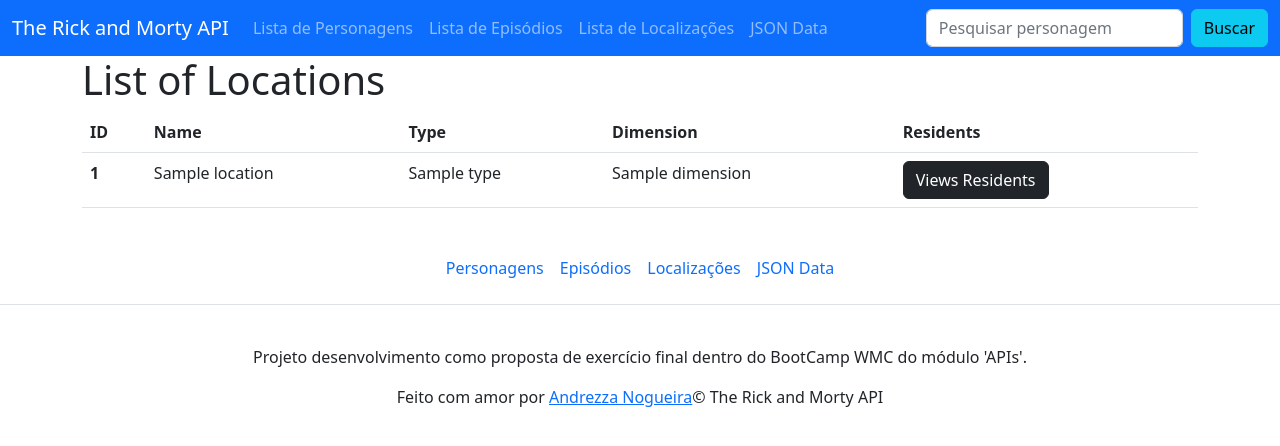
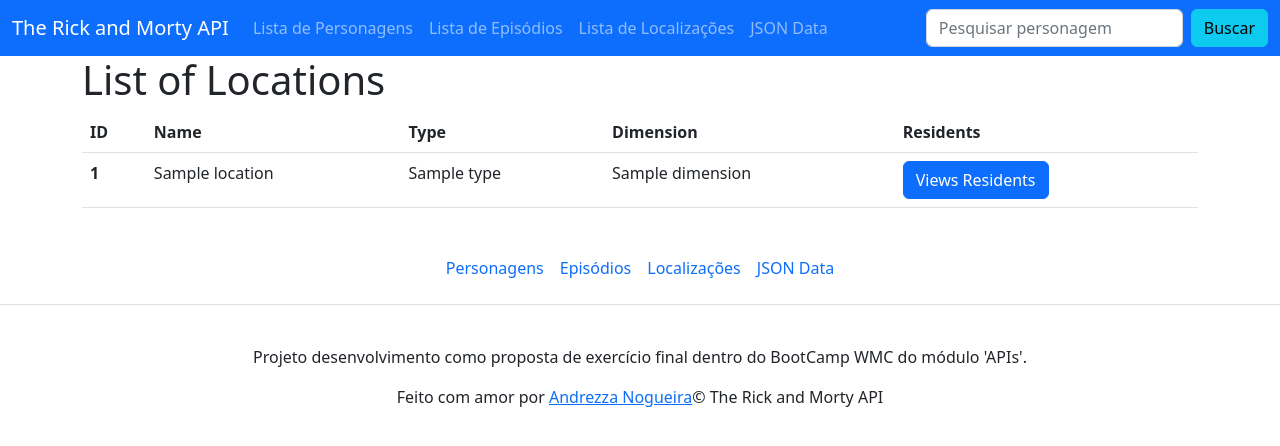
Before and after one commit to Andiichi/Desafio_API_Rick_and_Morty, a Flask app: template templates/locations.html in a window 1280 px wide. Shown: the top 446 px of the page. Run offline with Flask 3, Linux system fonts and the light colour scheme; the template is opened without the code that fills it: most values are stand-ins (such as "Sample title", 1, 10 or a date in 2020); grey boxes marked "Sample" are stand-in pictures.

Commit message:
Update locations.html

```diff
--- a/templates/locations.html
+++ b/templates/locations.html
@@ -20,7 +20,7 @@
         <td>{{ location.type }}</td>
         <td>{{ location.dimension }}</td>
         <td>
-          <button type="button" class="btn btn-dark" data-bs-toggle="modal" data-bs-target="#locationModal{{ location.id }}">
+          <button type="button" class="btn btn-primary" data-bs-toggle="modal" data-bs-target="#locationModal{{ location.id }}">
             Views Residents
           </button>
         </td>
@@ -37,7 +37,7 @@
             <div class="modal-body">
 
               <div class="row row-cols-1 row-cols-md-2 row-cols-lg-3 g-3">
-                {% for resident in location.residents %}
+                {% for resident in locations.residents %}
                 <div class="col">
 
                   <div class="card h-100">
@@ -45,7 +45,7 @@
                         <img src="{{ resident.image }}" class="img-thumbnail me-2" alt="{{ resident.name }}" style="width: 90px; height: 90px;">
                         <div>
                             <h6 class="card-title mb-1"> <span class="fst-italic" tyle="width: 6rem;">#{{ resident.id }}</span> -  {{ resident.name }}</h6>
-                            <a href="/profile/{{ resident.id }}" class="btn btn-dark btn-sm mt-2 h-100 w-100">Ver Perfil</a>
+                            <a href="/profile/{{ resident.id }}" class="btn btn-primary btn-sm mt-2 h-100 w-100">Ver Perfil</a>
                         </div>
                     </div>
                 </div>
```
